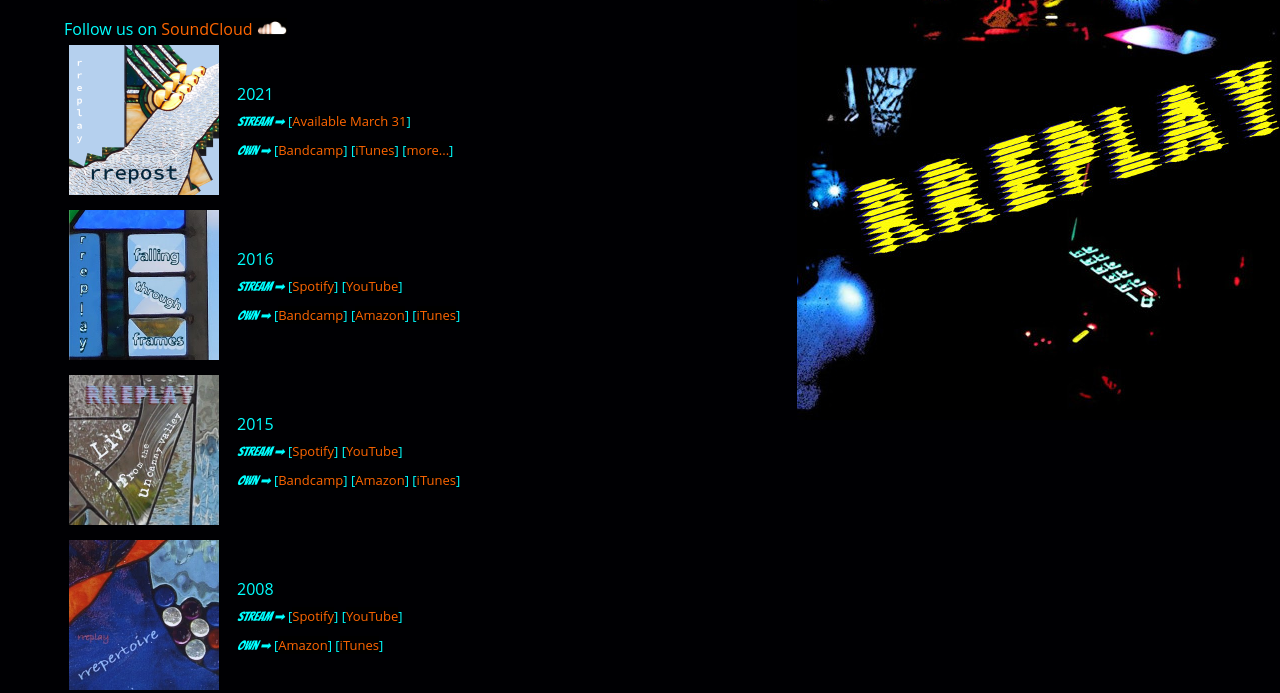
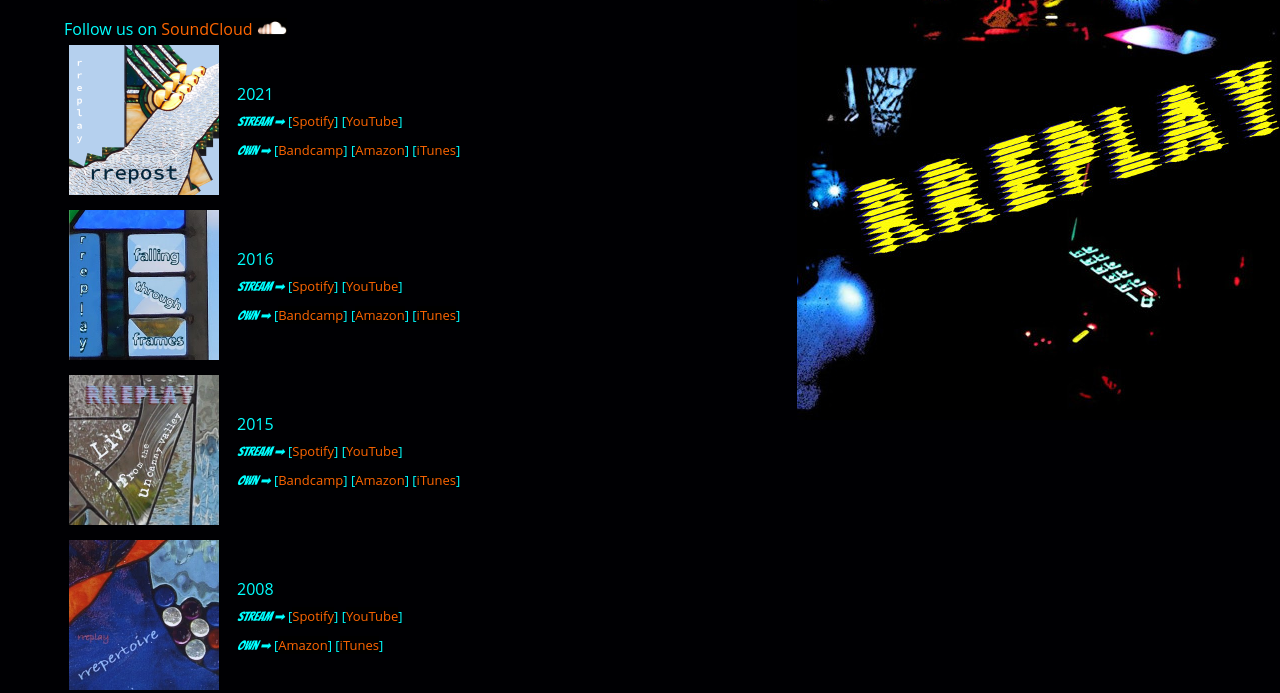
Before and after one commit to theriex/rreplay, a plain HTML site: page docroot/index.html in a window 1280 px wide. Shown: the part 55-748 px from the top of the page. Drawn offline with Linux system fonts and the light colour scheme; a web font is replaced by a local one.

Commit message:
Updated rrepost links

```diff
--- a/docroot/index.html
+++ b/docroot/index.html
@@ -43,17 +43,19 @@
 
 <!-- iTunes links to Apple Music so don't need both.  Prefer purchase. -->
 <div id="musicdiv">
+  <!-- https://www.youtube.com/channel/UCNc8_IiAWrv-gEqM0Prb-yw -->
   <table><tr>
     <td valign="top"><div class="coverdiv"><img src="img/rrepost300.png"/></div></td>
     <td><div class="albdetdiv">
       <div class="albumyeardiv">2021</div>
       <div class="linksdiv"><span class="strownspan">Stream &#x27a1;</span>
-      [<a href="https://distrokid.com/hyperfollow/rreplay/rrepost">Available March 31</a>]
+      [<a href="https://open.spotify.com/album/2P7wjxlacaVQCIzwM2xM1g">Spotify</a>]
+      [<a href="https://www.youtube.com/watch?v=r02h6_LXMlg&list=OLAK5uy_k38-9NI7itPd9mJ6gaEpecx19da6cOZwU">YouTube</a>]
       </div>
       <div class="linksdiv"><span class="strownspan">Own &#x27a1;</span>
       [<a href="https://rreplay.bandcamp.com/album/rrepost">Bandcamp</a>]
+      [<a href="https://www.amazon.com/rrepost-rreplay/dp/B08YFLRJ88">Amazon</a>]
       [<a href="https://music.apple.com/us/album/rrepost/1557505215">iTunes</a>]
-      [<a href="https://distrokid.com/hyperfollow/rreplay/rrepost">more...</a>]
       </div></td>
     </tr></table>
 
```
